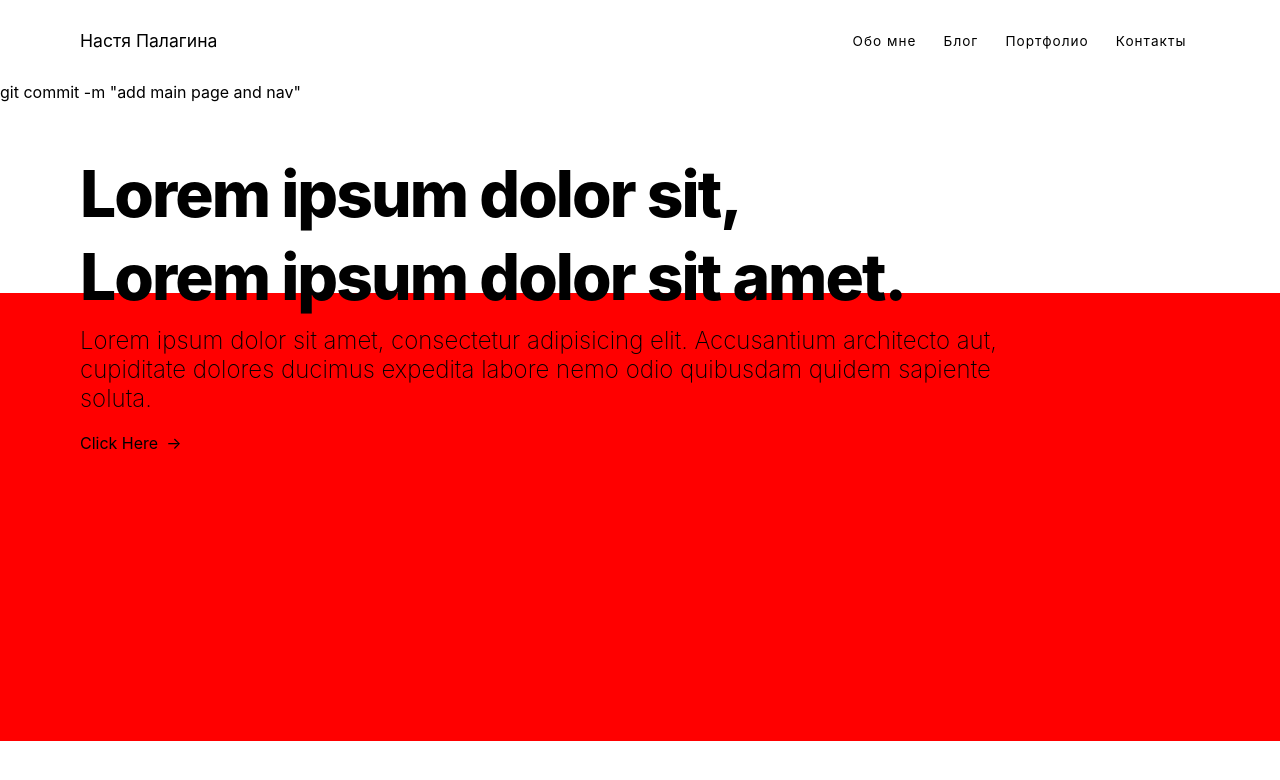
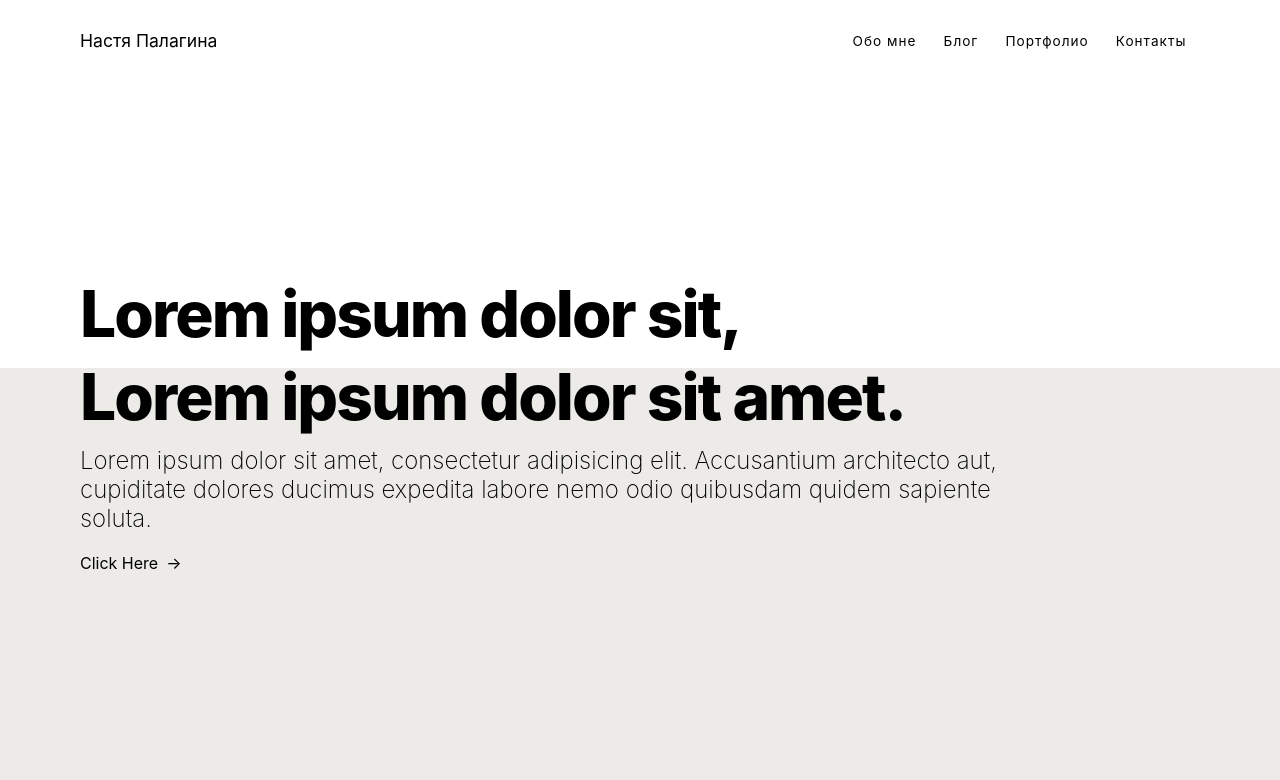
Before and after one commit to neyasha/svelte-test, a SvelteKit app: page / in a window 1280 px wide. Shown: the top 780 px of the page. Built offline with nearby package versions, Linux system fonts and the light colour scheme.

Commit message:
add main page and nav

```diff
--- a/src/routes/+page.svelte
+++ b/src/routes/+page.svelte
@@ -1,4 +1,3 @@
-git commit -m "add main page and nav"
 <svelte:head>
 <title>Палагина Настя</title>
 </svelte:head>
@@ -17,8 +16,7 @@ git commit -m "add main page and nav"
                     Lorem ipsum dolor sit amet, consectetur adipisicing elit. Accusantium architecto aut, cupiditate dolores
  ducimus expedita labore nemo odio quibusdam quidem sapiente soluta.
                 </h2>
-                <!-- svelte-ignore a11y-no-noninteractive-tabindex -->
-                <div style="color:black" class="scroll-button animate-scroll" tabindex="0">
+                <div style="color:black" class="scroll-button animate-scroll" tabindex="O">
                     <a href="/about">Click Here</a>
                     <div class="arrow">→</div>
                 </div>
@@ -28,6 +26,7 @@ git commit -m "add main page and nav"
 </div>
 
 <div class="background-div"></div>
+
 <style>
     .info {
         text-align: center;
@@ -45,7 +44,7 @@ git commit -m "add main page and nav"
 
     .container {
         max-width: 1400px;
-        margin: 50px 0 0 2.5rem;
+        margin: 190px 0 0 2.5rem;
     }
 
     .info h1 {
@@ -71,10 +70,10 @@ git commit -m "add main page and nav"
     }
 
     .background-div {
-        background-color: red;
+        background-color: #ecebe8;
         width: 100%;
         height: 56vh;
-        margin: -160px auto;
+        margin: -205px auto;
     }
     .info .info-text{
         position: relative;
```
